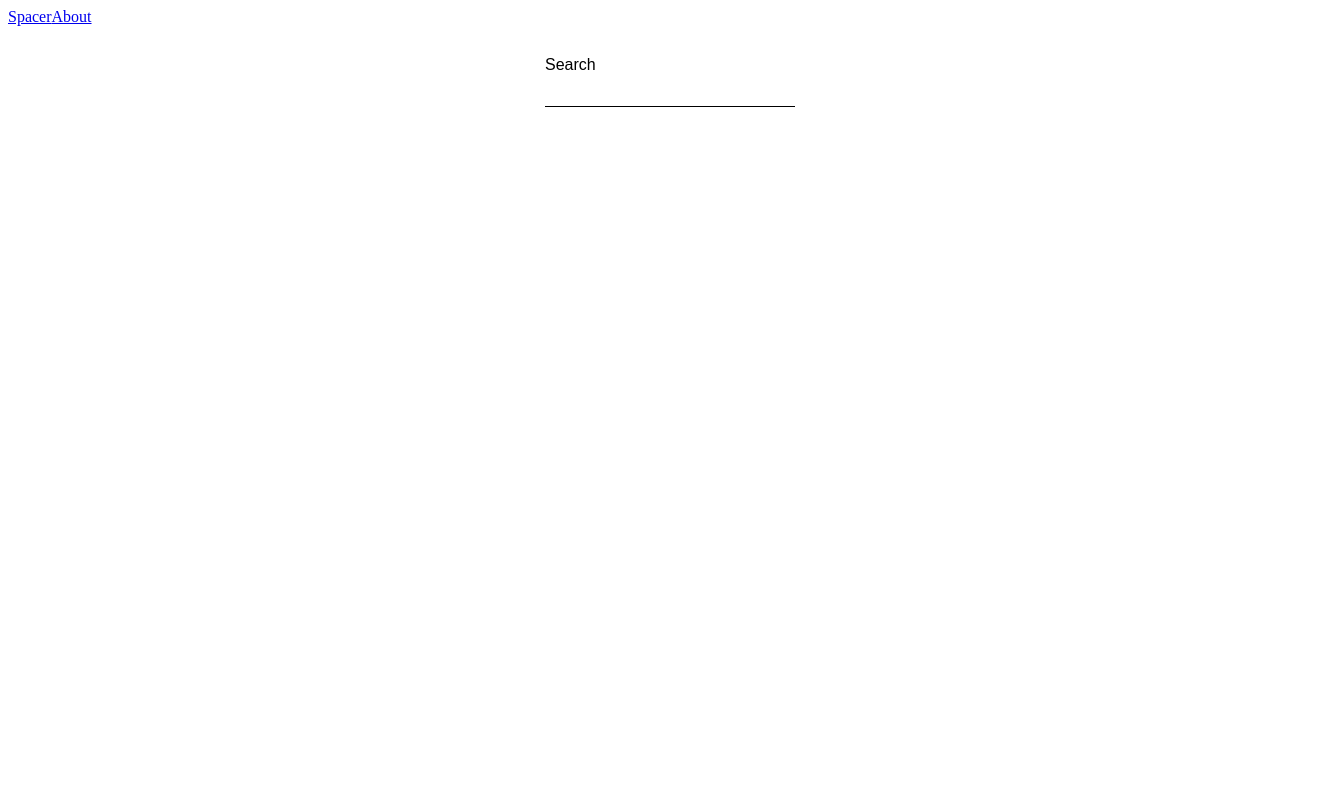
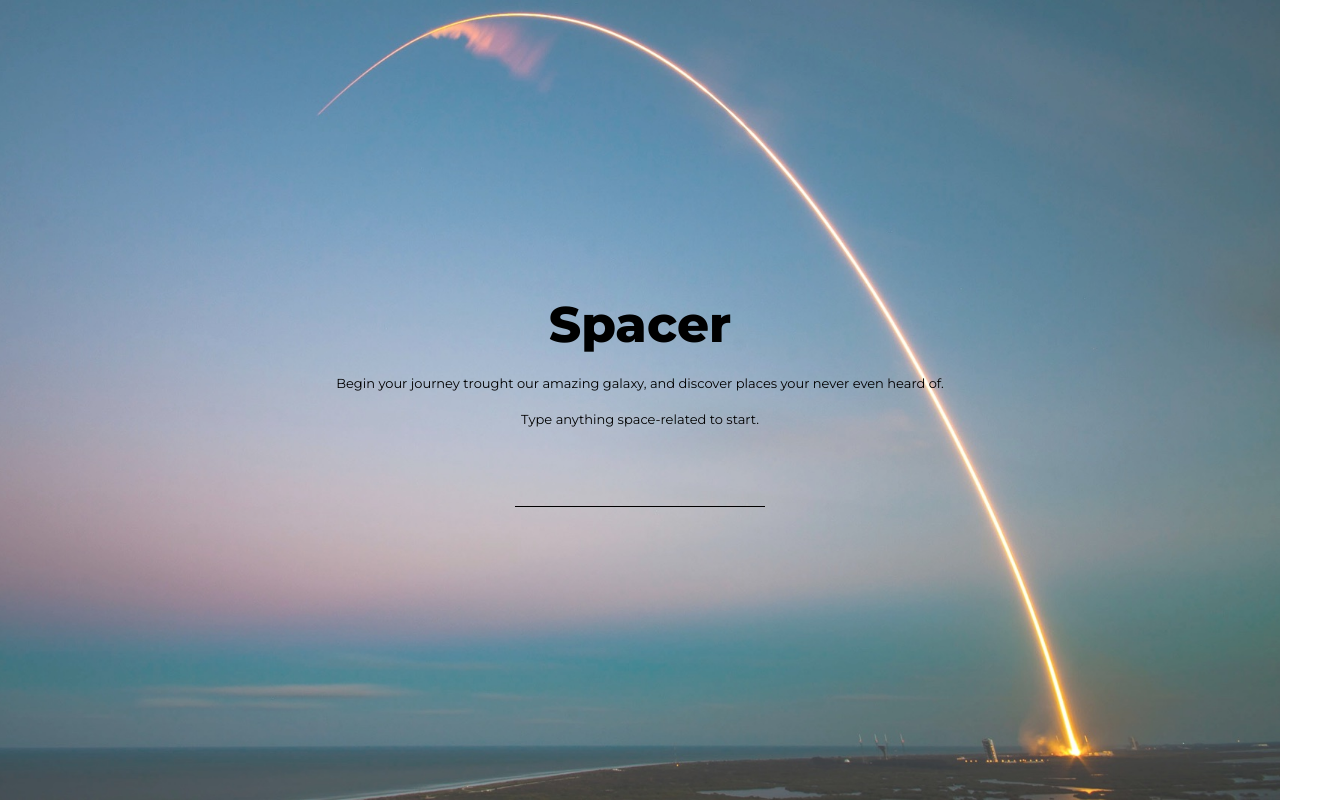
Before and after one commit to RobertRybak/app-space, a Vue app: page / in a window 1280 px wide. Shown: the whole page, 1332 px wide, since content can reach past the window. Built offline with nearby package versions, Linux system fonts and the light colour scheme.

Commit message:
add hero image

```diff
--- a/src/App.vue
+++ b/src/App.vue
@@ -1,12 +1,19 @@
 <template>
   <div class="app">
-    <div class="nav">
-      <router-link to="/">Spacer</router-link>
-      <router-link to="/about">About</router-link>
-    </div>
     <router-view />
   </div>
 </template>
 
-<style lang="scss" scoped>
+<style lang="scss">
+@import url("https://fonts.googleapis.com/css2?family=Montserrat:wght@300;400;600;800&display=swap");
+
+* {
+  box-sizing: border-box;
+}
+
+body {
+  font-family: "Montserrat", sans-serif;
+  margin: 0;
+  padding: 0;
+}
 </style>
--- /dev/null
+++ b/src/components/Claim.vue
@@ -0,0 +1,35 @@
+<template>
+  <div class="claimWrapper">
+    <h1 class="claim">Spacer</h1>
+    <p class="subclaim">
+      Begin your journey trought our amazing galaxy, and discover places your
+      never even heard of.
+    </p>
+    <p class="subclaim">Type anything space-related to start.</p>
+  </div>
+</template>
+<script>
+export default {
+  // eslint-disable-next-line quotes
+  name: "Claim",
+};
+</script>
+
+<style lang="scss" scoped>
+.claimWrapper {
+  display: flex;
+  flex-direction: column;
+  justify-content: center;
+  align-items: center;
+  text-align: center;
+}
+.claim {
+  font-size: 50px;
+  margin: 0;
+}
+
+.subclaim {
+  margin: 20px 0 0 0;
+  font-size: 13px;
+}
+</style>
--- a/src/components/HelloWorld.vue
+++ /dev/null
@@ -1,60 +0,0 @@
-<template>
-  <div class="hello">
-    <h1>{{ msg }}</h1>
-    <p>
-      For a guide and recipes on how to configure / customize this project,<br>
-      check out the
-      <a href="https://cli.vuejs.org" target="_blank" rel="noopener">vue-cli documentation</a>.
-    </p>
-    <h3>Installed CLI Plugins</h3>
-    <ul>
-      <li><a href="https://github.com/vuejs/vue-cli/tree/dev/packages/%40vue/cli-plugin-babel" target="_blank" rel="noopener">babel</a></li>
-      <li><a href="https://github.com/vuejs/vue-cli/tree/dev/packages/%40vue/cli-plugin-router" target="_blank" rel="noopener">router</a></li>
-      <li><a href="https://github.com/vuejs/vue-cli/tree/dev/packages/%40vue/cli-plugin-eslint" target="_blank" rel="noopener">eslint</a></li>
-      <li><a href="https://github.com/vuejs/vue-cli/tree/dev/packages/%40vue/cli-plugin-unit-jest" target="_blank" rel="noopener">unit-jest</a></li>
-    </ul>
-    <h3>Essential Links</h3>
-    <ul>
-      <li><a href="https://vuejs.org" target="_blank" rel="noopener">Core Docs</a></li>
-      <li><a href="https://forum.vuejs.org" target="_blank" rel="noopener">Forum</a></li>
-      <li><a href="https://chat.vuejs.org" target="_blank" rel="noopener">Community Chat</a></li>
-      <li><a href="https://twitter.com/vuejs" target="_blank" rel="noopener">Twitter</a></li>
-      <li><a href="https://news.vuejs.org" target="_blank" rel="noopener">News</a></li>
-    </ul>
-    <h3>Ecosystem</h3>
-    <ul>
-      <li><a href="https://router.vuejs.org" target="_blank" rel="noopener">vue-router</a></li>
-      <li><a href="https://vuex.vuejs.org" target="_blank" rel="noopener">vuex</a></li>
-      <li><a href="https://github.com/vuejs/vue-devtools#vue-devtools" target="_blank" rel="noopener">vue-devtools</a></li>
-      <li><a href="https://vue-loader.vuejs.org" target="_blank" rel="noopener">vue-loader</a></li>
-      <li><a href="https://github.com/vuejs/awesome-vue" target="_blank" rel="noopener">awesome-vue</a></li>
-    </ul>
-  </div>
-</template>
-
-<script>
-export default {
-  name: 'HelloWorld',
-  props: {
-    msg: String,
-  },
-};
-</script>
-
-<!-- Add "scoped" attribute to limit CSS to this component only -->
-<style scoped lang="scss">
-h3 {
-  margin: 40px 0 0;
-}
-ul {
-  list-style-type: none;
-  padding: 0;
-}
-li {
-  display: inline-block;
-  margin: 0 10px;
-}
-a {
-  color: #42b983;
-}
-</style>
--- /dev/null
+++ b/src/components/SearchInput.vue
@@ -0,0 +1,35 @@
+<template>
+  <div class="searchWrapper">
+    <input
+      id="search"
+      name="search"
+      type="text"
+      v-model="searchValue"
+      @input="heandlerInput"
+    />
+  </div>
+</template>
+<script>
+export default {
+  // eslint-disable-next-line quotes
+  name: "SearchInput",
+};
+</script>
+
+<style lang="scss" scoped>
+.searchWrapper {
+  margin-top: 50px;
+  display: flex;
+  flex-direction: column;
+  width: 250px;
+}
+.searchWrapper label {
+  font-family: Montserrot, sans-serif;
+}
+.searchWrapper input {
+  background: none;
+  height: 30px;
+  border: 0;
+  border-bottom: 1px solid black;
+}
+</style>
--- a/src/router/index.js
+++ b/src/router/index.js
@@ -1,31 +1,15 @@
 import Vue from 'vue';
-import VueRouter from 'vue-router';
+import Router from 'vue-router';
 import Search from '../views/Search.vue';
-import About from '../views/About.vue';
 
-Vue.use(VueRouter);
+Vue.use(Router);
+export default new Router({
+  routes: [
+    {
+      path: '/',
+      name: 'Search',
+      component: Search,
+    },
 
-const routes = [
-  {
-    path: '/',
-    name: 'Search',
-    component: Search,
-  },
-  {
-    path: '/about',
-    name: 'About',
-    component: About,
-    // route level code-splitting
-    // this generates a separate chunk (about.[hash].js) for this route
-    // which is lazy-loaded when the route is visited.
-    // component: () => import(/* webpackChunkName: "about" */ '../views/About.vue'),
-  },
-];
-
-const router = new VueRouter({
-  mode: 'history',
-  base: process.env.BASE_URL,
-  routes,
+  ],
 });
-
-export default router;
--- a/src/views/About.vue
+++ /dev/null
@@ -1,11 +0,0 @@
-<template>
-  <div class="about">
-    <h1>This is an about page</h1>
-  </div>
-</template>
-<script>
-export default {
-  // eslint-disable-next-line quotes
-  name: "About",
-};
-</script>
--- a/src/views/Search.vue
+++ b/src/views/Search.vue
@@ -1,21 +1,9 @@
+/* eslint-disable quotes */
 /* eslint-disable quotes */
 <template>
   <div class="wrapper">
-    <div class="search">
-      <label for="search">Search</label>
-      <input
-        id="search"
-        name="search"
-        type="text"
-        v-model="searchValue"
-        @input="heandlerInput"
-      />
-      <ul>
-        <li v-for="item in results" :key="item.data[0].nasa_id">
-          <p>{{ item.data[0].description }}</p>
-        </li>
-      </ul>
-    </div>
+    <Claim />
+    <SearchInput />
   </div>
 </template>
 
@@ -25,11 +13,23 @@
 // eslint-disable-next-line quotes
 import debounce from "lodash.debounce";
 
+// eslint-disable-next-line no-unused-vars
+// eslint-disable-next-line quotes
+import Claim from "@/components/Claim.vue";
+
+// eslint-disable-next-line quotes
+import SearchInput from "@/components/SearchInput.vue";
+
 // eslint-disable-next-line quotes
 const API = "http://images-api.nasa.gov/search";
 export default {
   // eslint-disable-next-line quotes
   name: "Search",
+  // eslint-disable-next-line quotes
+  components: {
+    Claim,
+    SearchInput,
+  },
   data() {
     return {
       // eslint-disable-next-line quotes
@@ -38,6 +38,7 @@
     };
   },
   methods: {
+    // eslint-disable-next-line func-names
     heandlerInput: debounce(function () {
       axios
         .get(`${API}?q=${this.searchValue}&media_type=image`)
@@ -54,23 +55,16 @@
 <style lang="scss" scoped>
 .wrapper {
   width: 100%;
+  height: 100vh;
   display: flex;
   padding: 30px;
   margin: 0;
   flex-direction: column;
   align-items: center;
-}
-.search {
-  display: flex;
-  flex-direction: column;
-  width: 250px;
-}
-.search label {
-  font-family: Montserrot, sans-serif;
-}
-.search input {
-  height: 30px;
-  border: 0;
-  border-bottom: 1px solid black;
+  justify-content: center;
+  background-image: url("../assets/heroimage.jpg");
+  background-repeat: no-repeat;
+  background-size: cover;
+  background-position: 80% 0;
 }
 </style>
```
